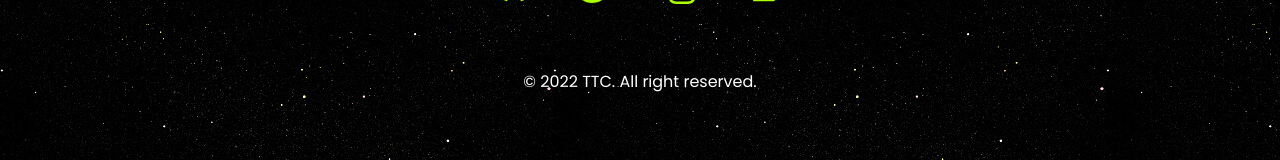
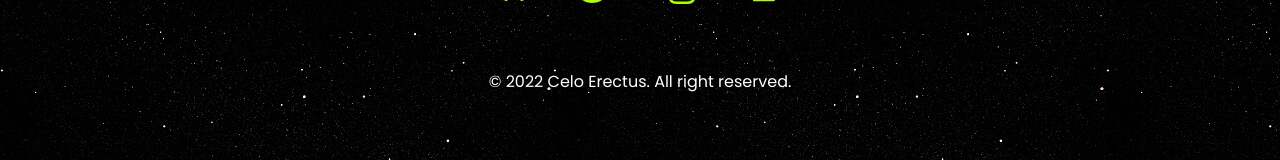
Before and after one commit to timdogfr/sfghfdh, a React (Create React App) app: page / in a window 1280 px wide. Shown: the part 7790-7950 px from the top of the page. Built offline with nearby package versions, Linux system fonts and the light colour scheme.

Commit message:
Update Footer.js

```diff
--- a/src/components/Footer.js
+++ b/src/components/Footer.js
@@ -12,7 +12,7 @@ function Footer() {
                 <NavIcons />
 
                 <Text>
-                    © 2022 TTC. All right reserved.
+                    © 2022 Celo Erectus. All right reserved.
                 </Text>
             </VStack>
         </Box>
```
